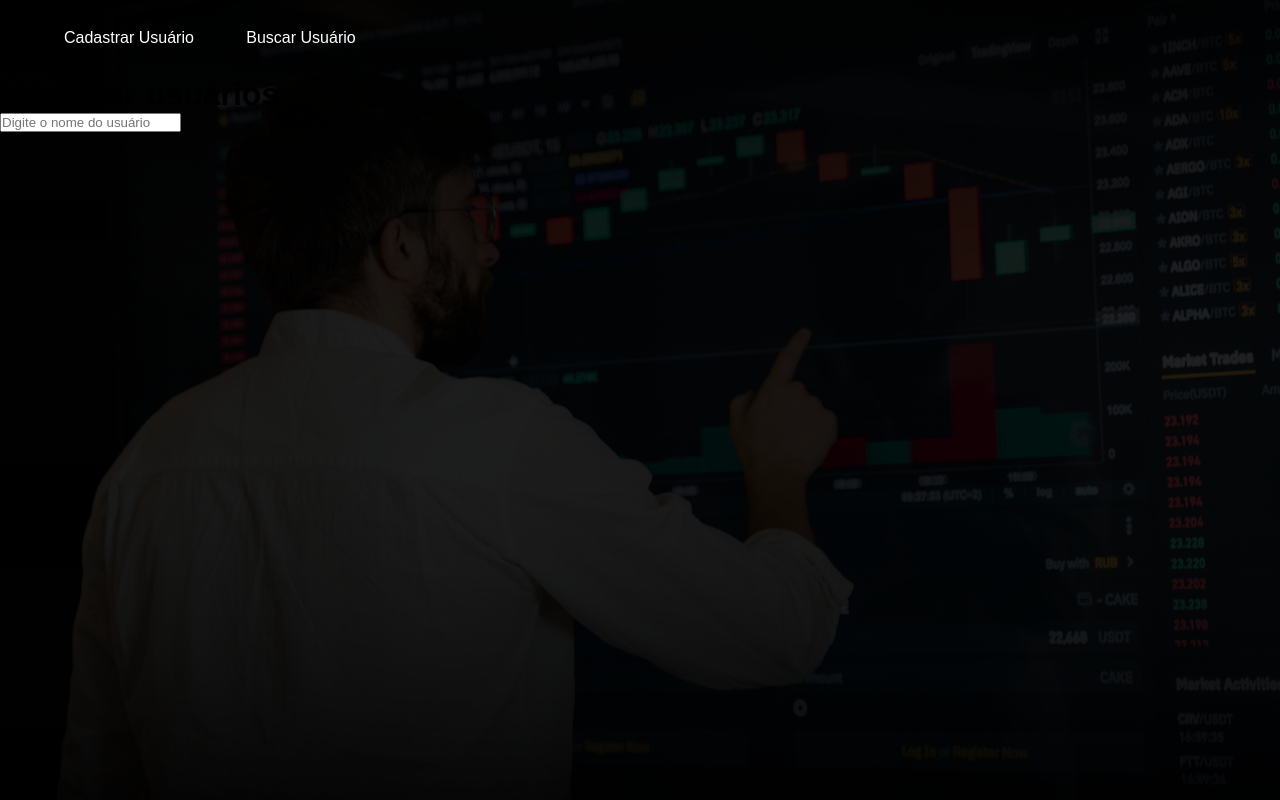
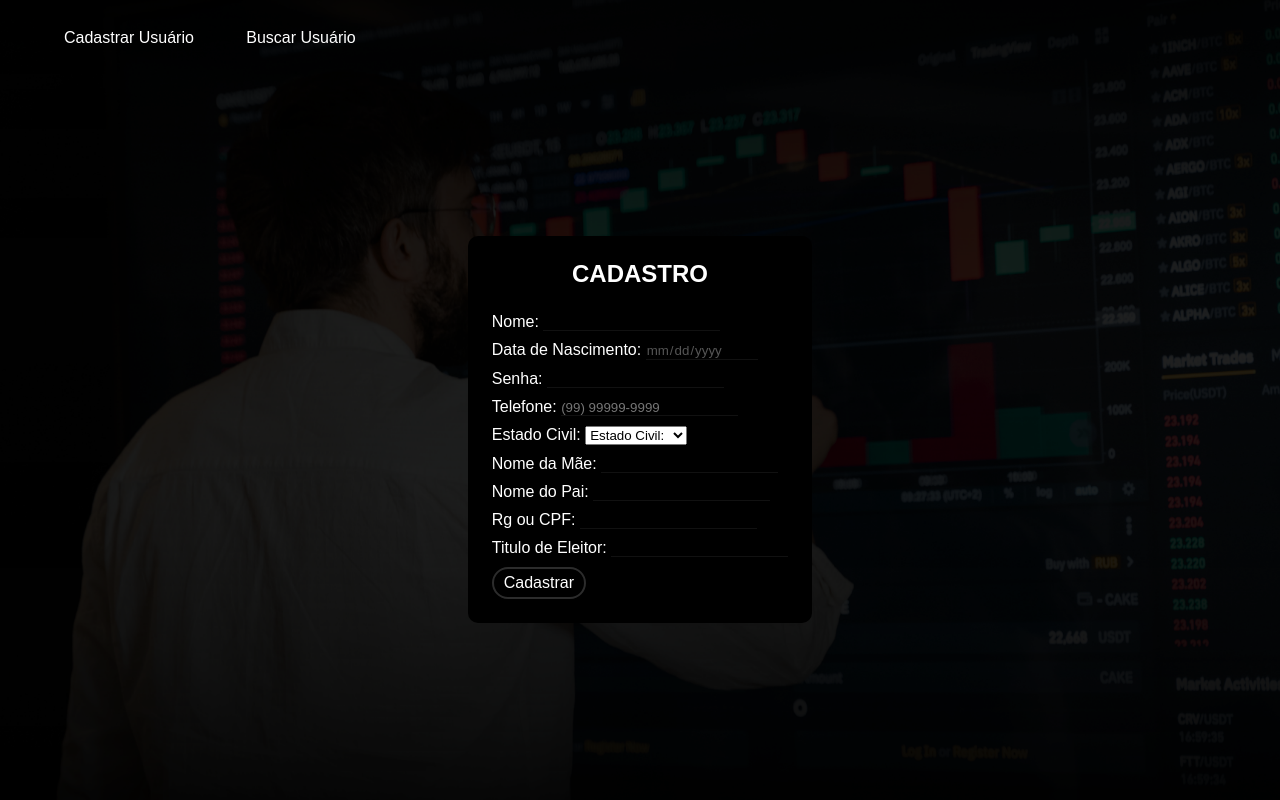
Before and after one commit to Henrique-Guido/crud_umc, a PHP site: page /cadastro.html in a window 1280 px wide. Run offline with PHP 8.4, Linux system fonts and the light colour scheme; some libraries are stand-ins or nearby versions.

Commit message:
cadastro estilizado

```diff
--- a/cadastro.html
+++ b/cadastro.html
@@ -4,23 +4,61 @@
     <meta charset="UTF-8">
     <meta name="viewport" content="width=device-width, initial-scale=1.0">
     <title>Receita Federal - Cadastro de Usuário</title>
-    <!-- link css -->
     <link rel="stylesheet" href="css/cadastro.css">
 </head>
 <body>
     <div id="container">
         <!-- menu  -->
         <div id="menu">
-            <a href="#">Cadastrar Usuário</a>
-            <a href="#">Buscar Usuário</a>
+            <a href="cadastro.html">Cadastrar Usuário</a>
+            <a href="index.html">Buscar Usuário</a>
         </div>
-        <!-- barra de pesquisa -->
-        <div id="pesquisa">
-            <h1><i class="fa-solid fa-magnifying-glass"></i>buscar usuários</h1>
-            <input type="text" name="usuario" placeholder="Digite o nome do usuário">
-        </div>
+        <!-- formulario de cadastro -->
+        <form action="">
+            <h2>Cadastro</h2>
+            <div class="campo">
+                <label for="nome">Nome:</label>
+                <input type="text">
+            </div>
+            <div class="campo">
+                <label for="dataNasc">Data de Nascimento:</label>
+                <input type="date">
+            </div>
+            <div class="campo">
+                <label for="senha">Senha:</label>
+                <input type="password">
+            </div>
+            <div class="campo">
+                <label for="telefone">Telefone:</label>
+                <input type="tel" placeholder="(99) 99999-9999">
+            </div>
+            <div class="campo">
+                <label for="estadocivil">Estado Civil:</label>
+                <select name="estadoCivil" id="">
+                    <option disabled selected>Estado Civil:</option>
+                    <option value="solteiro">Solteiro(a)</option>
+                    <option value="casado">Casado(a)</option>
+                    <option value="divorciado">Divorciado(a)</option>
+                </select>
+            </div>
+            <div class="campo">
+                <label for="nomedamae">Nome da Mãe:</label>
+                <input type="text">
+            </div>
+            <div class="campo">
+                <label for="nomedopai">Nome do Pai:</label>
+                <input type="text">
+            </div>
+            <div class="campo">
+                <label for="rgoucpf">Rg ou CPF:</label>
+                <input type="text" maxlength="14">
+            </div>
+            <div class="campo">
+                <label for="titulodeeleitor">Titulo de Eleitor:</label>
+                <input type="text" maxlength="12">
+            </div>
+            <button class="boton-elegante">Cadastrar</button>
+        </form>
     </div>
-    <!-- link do fontawesome -->
-    <script src="https://kit.fontawesome.com/035184f79b.js" crossorigin="anonymous"></script>
 </body>
 </html>
--- a/css/cadastro.css
+++ b/css/cadastro.css
@@ -1,3 +1,4 @@
+
 * {
     padding: 0;
     margin: 0;
@@ -25,3 +26,72 @@
     font-size: 1rem;
     text-decoration: none;
 }
+form{
+    background: black;
+    color: #fff;
+    width: fit-content;
+    margin: 0 auto;
+    margin-top: 10rem;
+    align-items: center;
+    padding: 1.5rem;
+    border-radius: 10px;
+}
+h2 {
+    text-transform: uppercase;
+    margin-bottom: 25px;
+    text-align: center;
+}
+
+.campo{
+    margin: 10px 0;
+}
+.campo input{
+    background-color: black;
+    border: none;
+    border-bottom: 1px solid #111;
+    color: #555;
+}
+
+.campo input:focus {
+    outline: none;
+    box-shadow: none;
+}
+
+.boton-elegante {
+  padding: 5px 10px;
+  border: 2px solid #2c2c2c;
+  background-color: black;
+  color: #ffffff;
+  font-size: 1rem;
+  cursor: pointer;
+  border-radius: 30px;
+  transition: all 0.4s ease;
+  outline: none;
+  position: relative;
+  overflow: hidden;
+}
+
+.boton-elegante::after {
+  content: "";
+  position: absolute;
+  top: 0;
+  left: 0;
+  width: 100%;
+  height: 100%;
+  background: radial-gradient(
+    circle,
+    rgba(255, 255, 255, 0.25) 0%,
+    rgba(255, 255, 255, 0) 70%
+  );
+  transform: scale(0);
+  transition: transform 0.5s ease;
+}
+
+.boton-elegante:hover::after {
+  transform: scale(4);
+}
+
+.boton-elegante:hover {
+  border-color: #666666;
+  background: #292929;
+}
--- a/css/style.css
+++ b/css/style.css
@@ -1,3 +1,4 @@
+
 * {
     padding: 0;
     margin: 0;
--- a/index.html
+++ b/index.html
@@ -11,8 +11,8 @@
     <div id="container">
         <!-- menu  -->
         <div id="menu">
-            <a href="#">Cadastrar Usuário</a>
-            <a href="#">Buscar Usuário</a>
+            <a href="cadastro.html">Cadastrar Usuário</a>
+            <a href="index.html">Buscar Usuário</a>
         </div>
         <!-- barra de pesquisa -->
         <div id="pesquisa">
```
